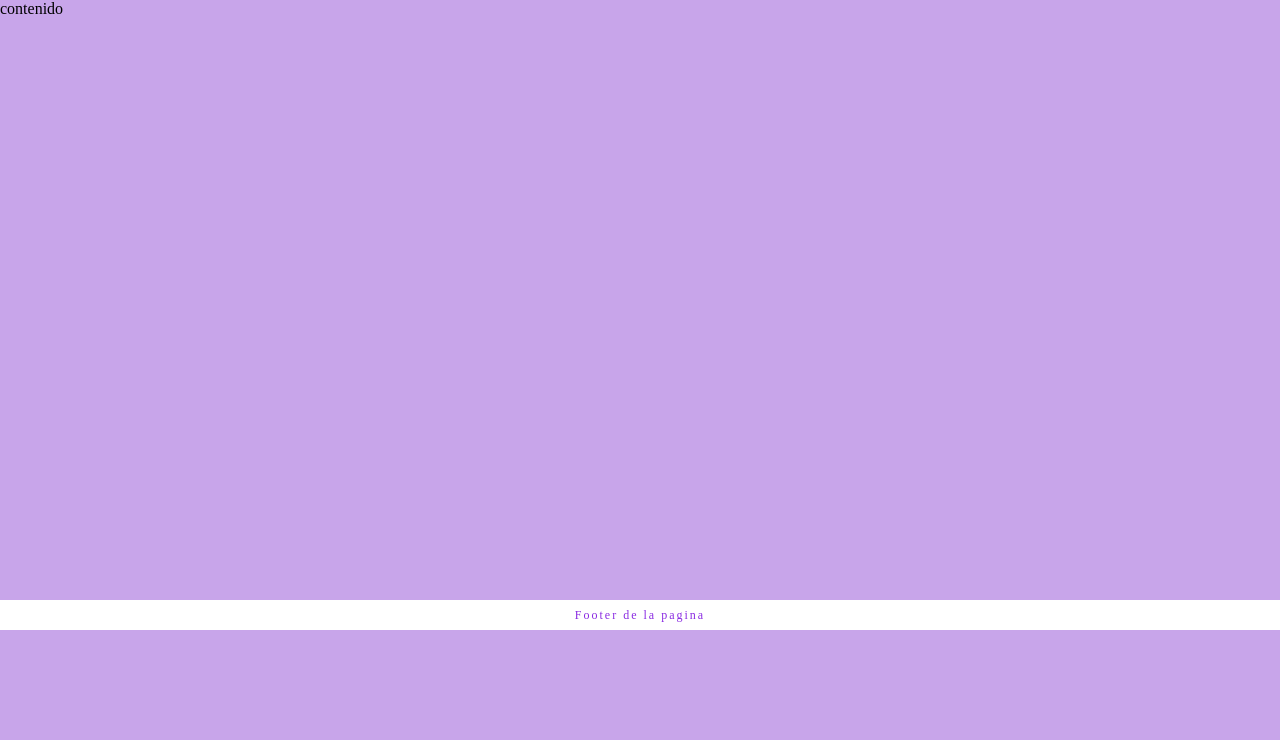
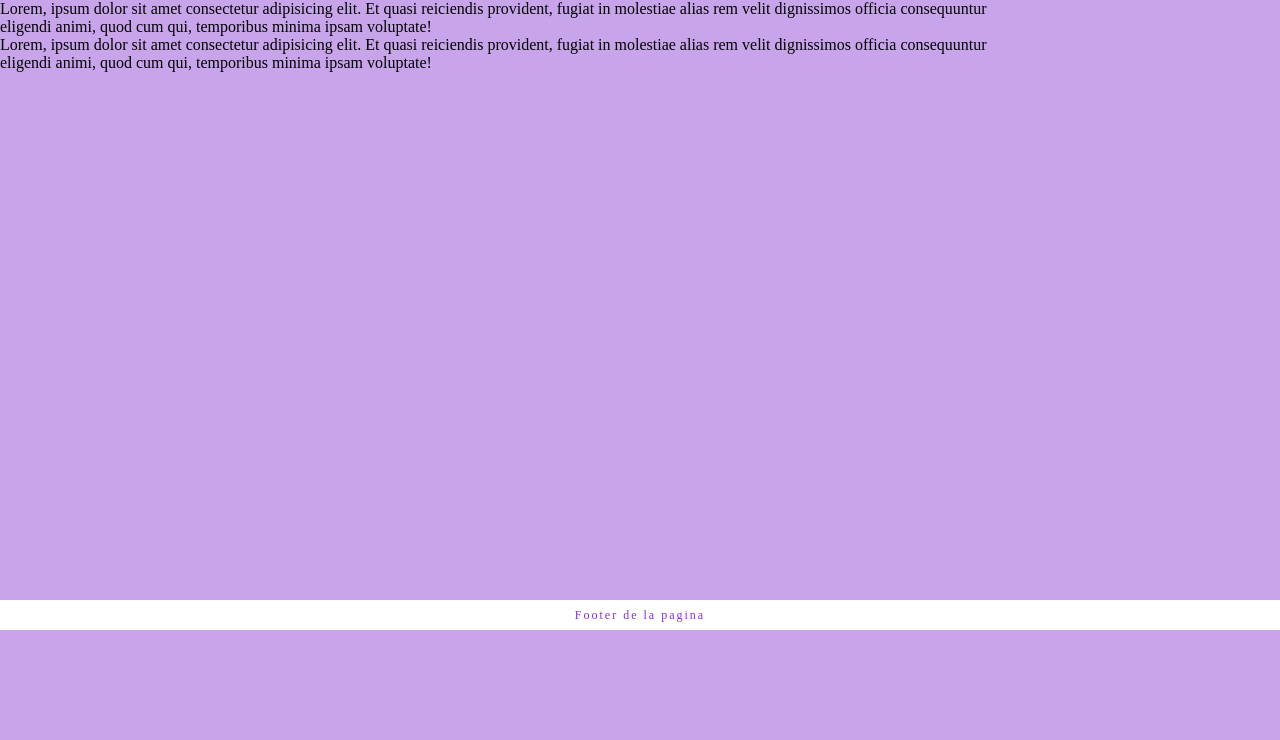
Before and after one commit to CarolinaNS/test-git-github, a plain HTML site: page index.html in a window 1280 px wide. Shown: the part 60-800 px from the top of the page. Drawn offline with Linux system fonts and the light colour scheme.

Commit message:
Se agregaron 2 parrafos

```diff
--- a/index.html
+++ b/index.html
@@ -25,7 +25,12 @@
         </div>
     </header>
     <div id="container">
-        contenido
+        <p>Lorem, ipsum dolor sit amet consectetur adipisicing elit. Et quasi reiciendis provident, fugiat in molestiae
+            alias rem velit dignissimos officia consequuntur eligendi animi, quod cum qui, temporibus minima ipsam
+            voluptate!</p>
+        <p>Lorem, ipsum dolor sit amet consectetur adipisicing elit. Et quasi reiciendis provident, fugiat in molestiae
+            alias rem velit dignissimos officia consequuntur eligendi animi, quod cum qui, temporibus minima ipsam
+            voluptate!</p>
     </div>
     <footer>
         <p>Footer de la pagina</p>
```
